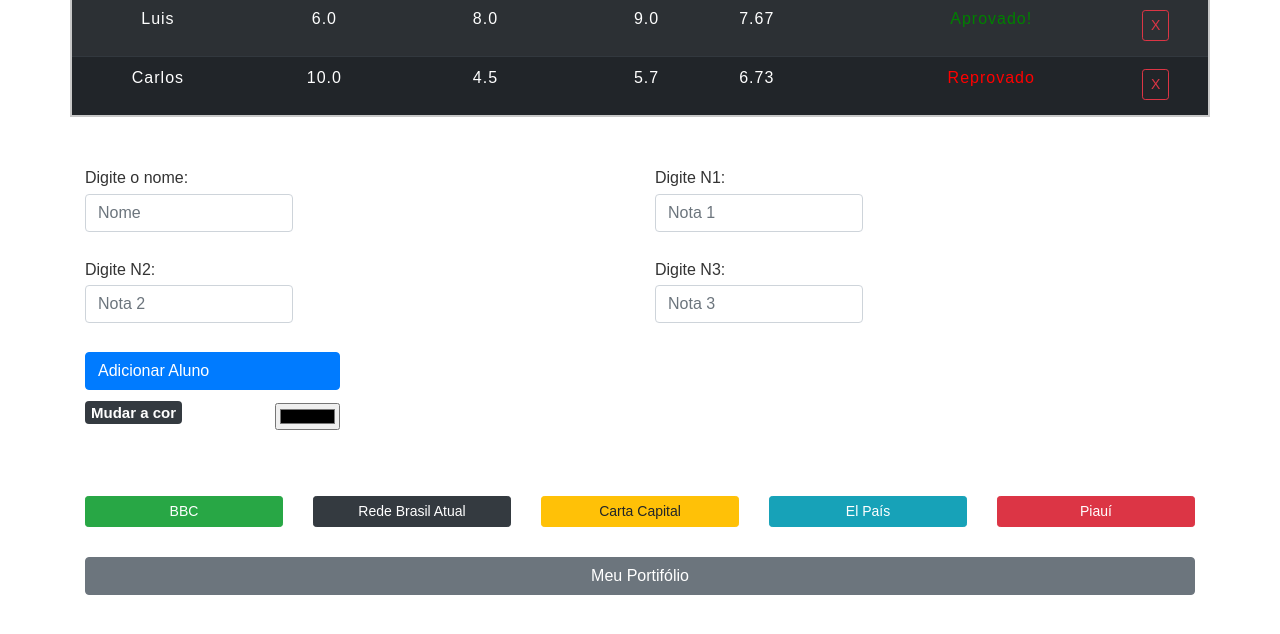
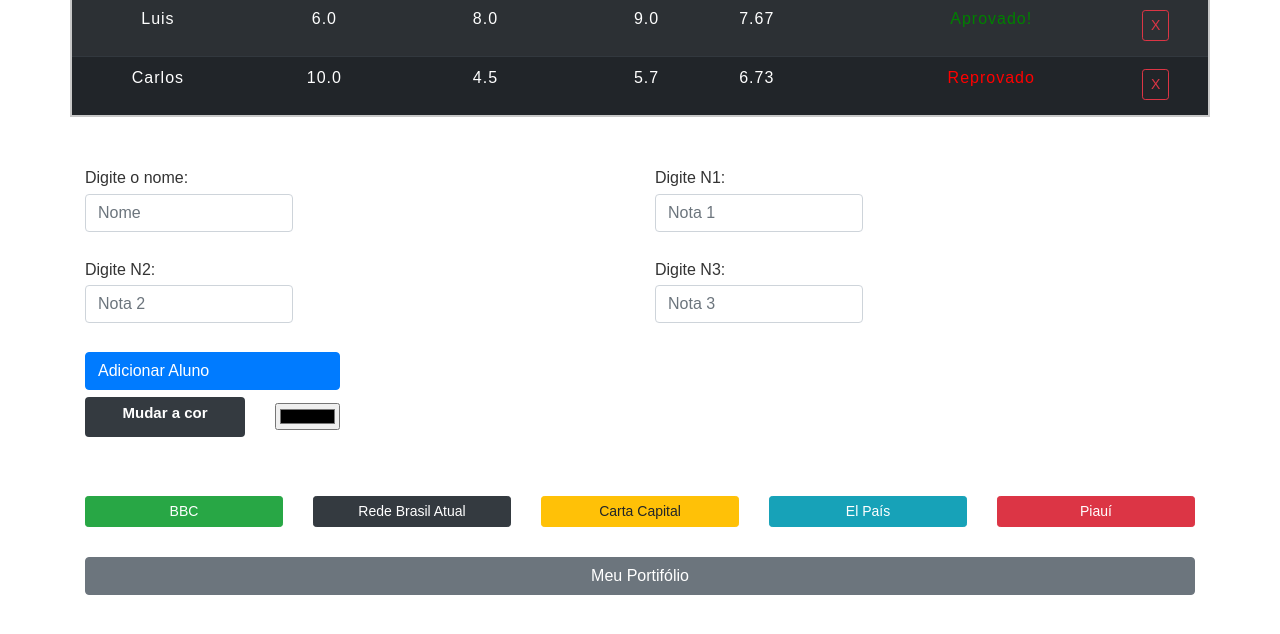
Before and after one commit to rafael-ventura/js-trainning, a plain HTML site: page index.html in a window 1280 px wide. Shown: the part 104-738 px from the top of the page. Drawn offline with nearby package versions, Linux system fonts and the light colour scheme.

Commit message:
Update index.css

```diff
--- a/css/index.css
+++ b/css/index.css
@@ -48,3 +48,8 @@ body{
 	font-family: sans-serif;
 	color: #333;
 }
+.badge{
+    width: 100%;
+    height: 100%;
+    padding-top:  8px;
+}
```
